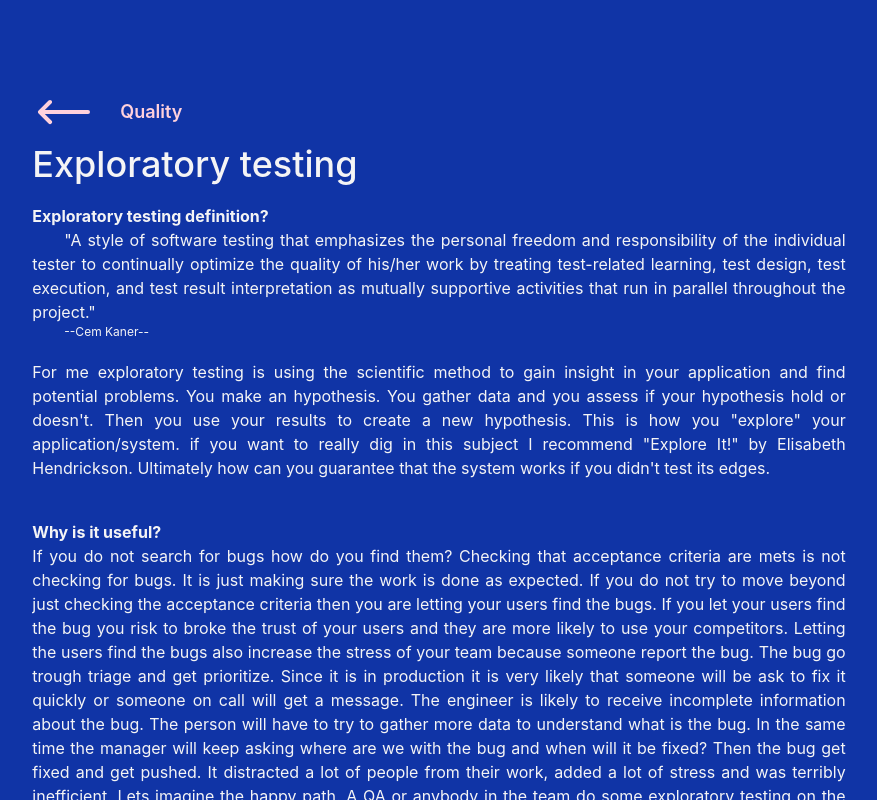
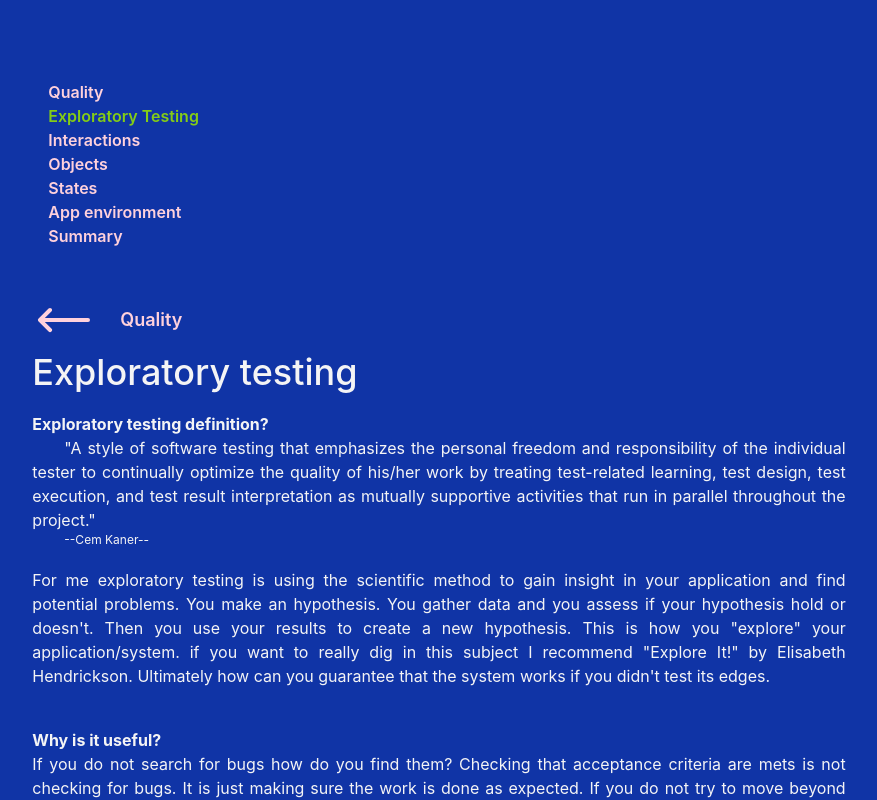
Before and after one commit to willot/Quality, a React (Create React App) app: page /exploratoryTesting in a window 1280 px wide. Shown: the top 800 px of the page, without its empty margins (201-1078 px from the left). Built offline with nearby package versions, Linux system fonts and the light colour scheme.

Commit message:
Have basic nav bar on the first page

```diff
--- /dev/null
+++ b/src/components/SideNavBar.tsx
@@ -0,0 +1,30 @@
+import {NavLink} from "react-router-dom";
+
+export const SideNavBar = () => {
+    return (
+        <section className="flex flex-col pt-10 pl-4">
+            <NavLink to="/"
+                     className={(navData) => navData.isActive ? "text-green font-semibold text-left" : "text-pink font-semibold text-left"}>
+                Quality
+            </NavLink>
+            <NavLink to="/exploratoryTesting" className={(navData) => navData.isActive ? "text-green font-semibold text-left" : "text-pink font-semibold text-left"}>
+                Exploratory Testing
+            </NavLink>
+            <NavLink to="/interactions"className={(navData) => navData.isActive ? "text-green font-semibold text-left" : "text-pink font-semibold text-left" }>
+                Interactions
+            </NavLink>
+            <NavLink to="/objects" className={(navData) => navData.isActive ? "text-green font-semibold text-left" : "text-pink font-semibold text-left" }>
+                Objects
+            </NavLink>
+            <NavLink to="/states" className={(navData) => navData.isActive ? "text-green font-semibold text-left" : "text-pink font-semibold text-left" }>
+                States
+            </NavLink>
+            <NavLink to="/ecoSystem" className={(navData) => navData.isActive ? "text-green font-semibold text-left" : "text-pink font-semibold text-left" }>
+                App environment
+            </NavLink>
+            <NavLink to="/summary" className={(navData) => navData.isActive ? "text-green font-semibold text-left" : "text-pink font-semibold text-left" }>
+                Summary
+            </NavLink>
+        </section>
+    )
+}
--- a/src/pages/ExploratoryTesting.tsx
+++ b/src/pages/ExploratoryTesting.tsx
@@ -1,5 +1,6 @@
 import {ArrowLongLeftIcon, ArrowLongRightIcon} from "@heroicons/react/24/solid";
 import {Link} from "react-router-dom";
+import {SideNavBar} from "../components/SideNavBar";
 
 export const ExploratoryTesting = () => {
 
@@ -7,6 +8,7 @@ export const ExploratoryTesting = () => {
         <div className="bg-blue flex flex-row justify-center w-full">
             <section
                 className="bg-blue h-full text-white text-justify py-10 px-5 w-11/12 md:w-9/12 lg:w-8/12 xl:w7/12 2xl:w-5/12">
+                <SideNavBar/>
                 <Link to="/" className="flex flex-row items-center pt-10">
                     <ArrowLongLeftIcon className="text-pink h-16 w-16"/>
                     <span className="text-pink text-lg font-semibold w-52 pl-6">Quality</span>
--- a/src/pages/Home.tsx
+++ b/src/pages/Home.tsx
@@ -7,6 +7,7 @@ import {Prism as SyntaxHighlighter} from 'react-syntax-highlighter';
 import {xonokai} from "react-syntax-highlighter/dist/cjs/styles/prism";
 import {ArrowLongRightIcon} from "@heroicons/react/24/solid";
 import {Link} from "react-router-dom";
+import {SideNavBar} from "../components/SideNavBar";
 
 export const Home = () => {
     const [textDetails, setTextDetails] = useState("");
@@ -101,12 +102,15 @@ export const Home = () => {
         });`
 
     return (
+        <section className="flex flex-row">
+            <SideNavBar/>
             <section
                 className="bg-blue h-full text-white text-justify py-10 px-5 w-11/12 md:w-9/12 lg:w-8/12 xl:w7/12 2xl:w-5/12">
                 <h1 className="text-4xl font-medium pb-5">What is quality?</h1>
                 <section className="pb-10">
                     <h2 className="font-bold">Dictionary definition:</h2>
-                <p className="indent-8">The standard of something as measured against other things of a similar kind;
+                    <p className="indent-8">The standard of something as measured against other things of a similar
+                        kind;
                         the degree of excellence of something</p>
                     <p className="text-xs indent-8 pb-5">--Oxford Languages--</p>
                     <p>This definition is not really useful. It doesn't really tell us what quality is. What should I
@@ -117,21 +121,27 @@ export const Home = () => {
                 <section className="pb-10">
                     <h2 className="font-bold">Useful definition:</h2>
                     <p className="indent-8">
-                    "An essential requirement of these products is that they meet the needs of those members of society
-                    who will actually use them. This concept of fitness for use is universal. It applies to all goods
+                        "An essential requirement of these products is that they meet the needs of those members of
+                        society
+                        who will actually use them. This concept of fitness for use is universal. It applies to all
+                        goods
                         and services, without exception. The popular term for fitness for use is Quality, and our basic
                         definition becomes: quality means fitness for use."
                     </p>
                     <p className="text-xs indent-8 pb-5">--Joseph Juran--</p>
                     <p>
-                    Basically, we produce something the user wants and meet their expectations. Quality is all about the
+                        Basically, we produce something the user wants and meet their expectations. Quality is all about
+                        the
                         users, not about the requirements.
                     </p>
                     <p>
-                    As a software engineer, this definition is interesting. The quality of my work is, in general, based
+                        As a software engineer, this definition is interesting. The quality of my work is, in general,
+                        based
                         on me
-                    completing the requirements of my story, adding tests, passing all the previous tests and someone
-                    validating the work. If I do that, my story gets accepted and pushed to prod. But this definition is
+                        completing the requirements of my story, adding tests, passing all the previous tests and
+                        someone
+                        validating the work. If I do that, my story gets accepted and pushed to prod. But this
+                        definition is
                         interesting, because I can do all my work (write tests, pass tests, complete requirements) and
                         nonetheless produce bad quality if I don't meet the expectations of my users.
                     </p>
@@ -140,7 +150,8 @@ export const Home = () => {
                     <h2 className="font-bold">Lets look at this example</h2>
                     <h3>The story:</h3>
                     <section className="border-2 border-white p-2 m-2 rounded-xl">
-                    <p className="pl-2">As a user, I want to see more information about quality. Make a button that the
+                        <p className="pl-2">As a user, I want to see more information about quality. Make a button that
+                            the
                             user can click to see more information on quality</p>
                         <p className="pl-2 font-semibold">Acceptance criteria:</p>
                         <ul className="pl-4">-Information should appear below the button when clicked</ul>
@@ -165,7 +176,8 @@ export const Home = () => {
                 </section>
                 <section className="pb-4">
                     I chose these four examples, because they are impossible or hard to write tests for. As an engineer,
-                I can write unit, integration and end-to-end tests for the ticket acceptance criteria. I can test the
+                    I can write unit, integration and end-to-end tests for the ticket acceptance criteria. I can test
+                    the
                     basic logic in the
                     application and make sure the expected behaviors are happening. At least, that is what I like to
                     believe...
@@ -184,7 +196,8 @@ export const Home = () => {
                     >
                         {test1}
                     </SyntaxHighlighter>
-                <p className="pb-2 pt-4">The second test is slightly more involved. It test the first requirement: Does
+                    <p className="pb-2 pt-4">The second test is slightly more involved. It test the first requirement:
+                        Does
                         extra information appears when the user clicks on the
                         button?</p>
                     <SyntaxHighlighter
@@ -207,7 +220,8 @@ export const Home = () => {
                     >
                         {test3}
                     </SyntaxHighlighter>
-                <p className="pb-2 pt-4">The last test is focused on a single button behavior: Does extra information
+                    <p className="pb-2 pt-4">The last test is focused on a single button behavior: Does extra
+                        information
                         appear when a button is clicked and then
                         disappear when the button is clicked again? This is the last requirement.</p>
                     <SyntaxHighlighter
@@ -219,17 +233,22 @@ export const Home = () => {
                     </SyntaxHighlighter>
                     <section className="pt-10">
                         <p>These simple tests can seem useless. It is very easy to reproduce them quickly manually and
-                        ensure that the functionality works correctly. Yes, but it would be missing the point. The value
-                        of the tests is that they can be repeated cheaply and at will. You can run them when committing,
+                            ensure that the functionality works correctly. Yes, but it would be missing the point. The
+                            value
+                            of the tests is that they can be repeated cheaply and at will. You can run them when
+                            committing,
                             when pushing code...
-                        They ensure that nothing new breaks the current functionality. They also act as a documentation
+                            They ensure that nothing new breaks the current functionality. They also act as a
+                            documentation
                             of what is expected. They are regression tests.
                         </p>
-                    <p className="pt-2">Nonetheless, tests are not bulletproof. If I wanted to cover all possibilities I
+                        <p className="pt-2">Nonetheless, tests are not bulletproof. If I wanted to cover all
+                            possibilities I
                             could have written at least 15 more tests... Which at this point would be silly. To take an
                             analogy that Elizabeth Hendrickson uses in her book "Explore It!". Tests are a net, the more
                             tests the tighter the weave are but you will always have gaps.</p>
-                    <p className="pt-2 text-pink font-semibold">For me, one of the most important values of the tests
+                        <p className="pt-2 text-pink font-semibold">For me, one of the most important values of the
+                            tests
                             that often get missed is that they remove the tedious, boring, unimportant part of testing.
                             These tests give the time back to the professional testers to do the important testing:
                             usability testing, stress testing, accessibility testing, load testing and EXPLORATORY
@@ -241,5 +260,6 @@ export const Home = () => {
                     <ArrowLongRightIcon className="text-pink h-16 w-16"/>
                 </Link>
             </section>
+        </section>
     )
 }
```
Lines whose indentation alone changed are shown as unchanged.
